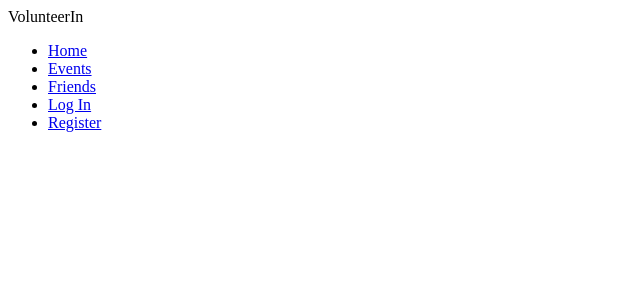
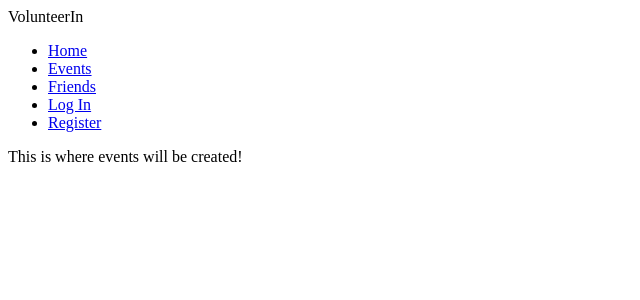
Before and after one commit to DJAC-Capstone/volunteerIn, a React app: page /#/createEvent in a window 1280 px wide. Shown: the top 300 px of the page, without its empty margins (0-640 px from the left). Built offline with nearby package versions, Linux system fonts and the light colour scheme; the HTML template or start-up script is replaced by a standard one.

Commit message:
create button now goes to different page

```diff
--- a/src/components/App.js
+++ b/src/components/App.js
@@ -10,6 +10,7 @@ import Register from './Register';
 import NavBar from './NavBar'
 import Events from './Events'
 import Friends from './Friends'
+import CreateEvent from './CreateEvent'
 
 export default class App extends Component {
 	render() {
@@ -24,6 +25,7 @@ export default class App extends Component {
 					<Route exact path="/chat" component={Chat} />
           <Route exact path="/events" component={Events} />
 					<Route exact path="/friends" component={Friends} />
+          <Route exact path="/createEvent" component={CreateEvent} />
 				</Switch>
 				</div>
 			</Router>
--- /dev/null
+++ b/src/components/CreateEvent.js
@@ -0,0 +1,11 @@
+import React, {Component} from 'react'
+
+class CreateEvent extends Component {
+  render(){
+    return (
+      <div>This is where events will be created!</div>
+    )
+  }
+}
+
+export default CreateEvent
--- a/src/components/Home.js
+++ b/src/components/Home.js
@@ -1,6 +1,6 @@
 import React, { Component } from 'react';
 import { connect } from 'react-redux';
-
+import {Redirect} from 'react-router-dom'
 
 import  { getEvents } from '../redux/events'
 import { getAllUsers } from '../redux/Users'
@@ -11,6 +11,7 @@ export class Home extends Component {
       events: [],
       allUsers: []
     }
+    this.createEventButton = this.createEventButton.bind(this)
   }
 
   async componentDidMount() {
@@ -21,7 +22,9 @@ export class Home extends Component {
       allUsers: this.props.allUsers
     });
   }
-
+  createEventButton () {
+    window.location.hash = "#/createEvent"
+  }
   render() {
 
     //Still need to connect users on redux
@@ -33,7 +36,7 @@ export class Home extends Component {
           <div className="user-post-container">
             <input placeholder="Share A Thought"></input>
             <div className="other-type-of-posts-container">
-              <button>Create Event</button>
+              <button onClick = {this.createEventButton}>Create Event</button>
               <button>Upload Photo</button>
               <button>Upload Video</button>
             </div>
```
